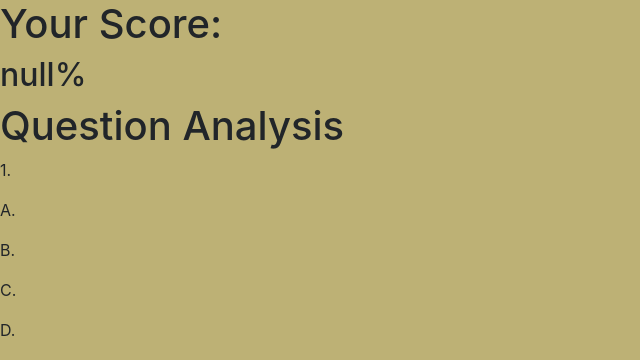
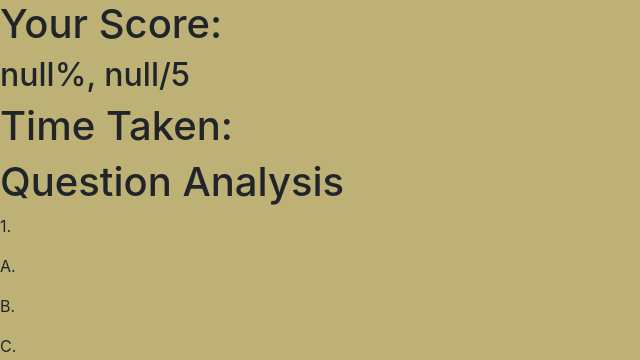
Before and after one commit to codingmaster4027/FBLA-2021-Coding-and-Programming, a Flask app: template templates/score.html in a window 1280 px wide. Shown: the part 56-416 px from the top of the page, without its empty margins (0-640 px from the left). Run offline with Flask 2, Linux system fonts and the light colour scheme; the template is opened without the code that fills it, so the values that code supplies are empty; some libraries are stand-ins or nearby versions.

Commit message:
Update score.html

```diff
--- a/templates/score.html
+++ b/templates/score.html
@@ -34,6 +34,12 @@ Your Score
 <h1>Your Score:</h1>
 
 <h2 id="score"> </h2>
+
+<!-- Displays your time -->
+
+<h1> Time Taken: </h1>
+
+<h2 id="time"> </h2>
 
 <!-- Displays the questions and answer choices that were on the test that you just took. Displays what you answered and what the correct answer was. -->
 
@@ -98,9 +104,12 @@ Your Score
 <button class="button" type="button" onclick="window.print()">Print Your Results</button>
 
 <script>
-    //Gets the user's answer for each question fron localStorage and displays them in the <p> tags above.
+    //Gets the user's answer for each question fron localStorage and displays them in the <p> tags above. Also, gets the user's time and displays it.
     var score = localStorage.getItem("score");
-    document.getElementById("score").innerHTML = score + "%";
+    var correct = localStorage.getItem("correct");
+    document.getElementById("score").innerHTML = score + "%, " + correct + "/5";
+    var time = localStorage.getItem("time");
+    document.getElementById("time").innerHTML = time;
     var q1UserAnswerChoice = localStorage.getItem("q1UserAnswerChoice");
     document.getElementById("q1UserAnswerChoice").innerHTML = "You Answered: " + q1UserAnswerChoice;
     var q2UserAnswerChoice = localStorage.getItem("q2UserAnswerChoice");
@@ -112,8 +121,4 @@ Your Score
     var q5UserAnswer = localStorage.getItem("q5UserAnswer");
     document.getElementById("q5UserAnswer").innerHTML = "You Answered: " + q5UserAnswer;
 </script>
-
-<script src="https://code.jquery.com/jquery-3.3.1.slim.min.js" integrity="sha384-q8i/X+965DzO0rT7abK41JStQIAqVgRVzpbzo5smXKp4YfRvH+8abtTE1Pi6jizo" crossorigin="anonymous"></script>
-<script src="https://cdnjs.cloudflare.com/ajax/libs/popper.js/1.14.7/umd/popper.min.js" integrity="sha384-UO2eT0CpHqdSJQ6hJty5KVphtPhzWj9WO1clHTMGa3JDZwrnQq4sF86dIHNDz0W1" crossorigin="anonymous"></script>
-<script src="https://stackpath.bootstrapcdn.com/bootstrap/4.3.1/js/bootstrap.min.js" integrity="sha384-JjSmVgyd0p3pXB1rRibZUAYoIIy6OrQ6VrjIEaFf/nJGzIxFDsf4x0xIM+B07jRM" crossorigin="anonymous"></script>
 {% endblock %}
```
